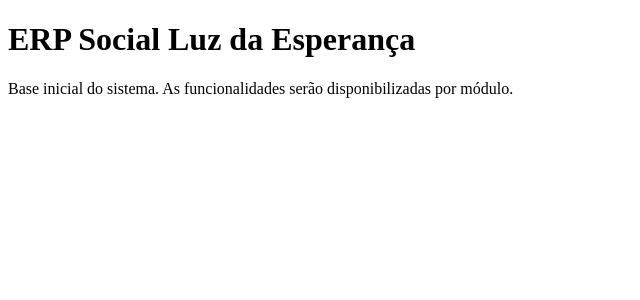
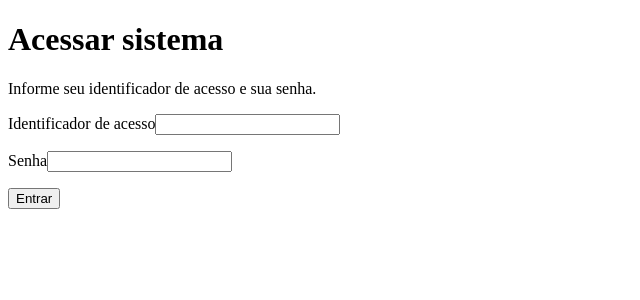
Before and after one commit to luz-da-esperanca/ERP, a React (Vite) app: page / in a window 1280 px wide. Shown: the top 300 px of the page, without its empty margins (0-640 px from the left). Built offline with nearby package versions, Linux system fonts and the light colour scheme.

Commit message:
feat(auth): add client login and protected navigation

```diff
--- a/src/client/app.tsx
+++ b/src/client/app.tsx
@@ -1,8 +1,135 @@
-export function App() {
+import { useEffect, useRef, useState } from 'react';
+import {
+  clearAuthSession,
+  createInitialAuthState,
+  markSessionUnavailable,
+  resolveAuthSession,
+  type AuthService,
+  type AuthSession,
+  type AuthState,
+} from './auth/auth-state.ts';
+import { LoginForm } from './auth/login-form.tsx';
+import {
+  ProtectedRoute,
+  type ProtectedRouteDefinition,
+} from './navigation/protected-route.tsx';
+
+export interface AppProps {
+  readonly authService?: AuthService;
+  readonly hubRoute?: ProtectedRouteDefinition;
+}
+
+function useAuthState(authService: AuthService | undefined) {
+  const [authState, setAuthState] = useState(createInitialAuthState);
+  const resolutionVersion = useRef(0);
+
+  useEffect(() => {
+    if (authService === undefined) return;
+
+    let isCurrent = true;
+    const currentResolutionVersion = resolutionVersion.current + 1;
+    resolutionVersion.current = currentResolutionVersion;
+
+    void authService.getSession()
+      .then((session) => {
+        if (isCurrent && resolutionVersion.current === currentResolutionVersion) {
+          setAuthState(resolveAuthSession(session));
+        }
+      })
+      .catch(() => {
+        if (isCurrent && resolutionVersion.current === currentResolutionVersion) {
+          setAuthState(markSessionUnavailable());
+        }
+      });
+
+    return () => { isCurrent = false; };
+  }, [authService]);
+
+  const replaceAuthState = (nextState: AuthState) => {
+    resolutionVersion.current += 1;
+    setAuthState(nextState);
+  };
+
+  const clearSession = () => {
+    resolutionVersion.current += 1;
+    setAuthState((state) => clearAuthSession(state));
+  };
+
+  return { authState, replaceAuthState, clearSession };
+}
+
+function AccessDeniedPage() {
   return (
     <main>
-      <h1>ERP Social Luz da Esperança</h1>
-      <p>Base inicial do sistema. As funcionalidades serão disponibilizadas por módulo.</p>
+      <h1>Acesso não permitido</h1>
+      <p>Seu perfil não possui acesso a esta área.</p>
     </main>
   );
 }
+
+interface HubPageProps {
+  readonly displayName: string;
+  readonly onSignOut: () => void;
+}
+
+function HubPage({ displayName, onSignOut }: HubPageProps) {
+  return (
+    <main>
+      <h1>Área inicial</h1>
+      <p>{displayName}</p>
+      <button type="button" onClick={onSignOut}>Sair</button>
+    </main>
+  );
+}
+
+export function App({ authService, hubRoute }: AppProps) {
+  const { authState, replaceAuthState, clearSession } = useAuthState(authService);
+  const [path, setPath] = useState(() => window.location.pathname);
+
+  useEffect(() => {
+    const handlePopState = () => setPath(window.location.pathname);
+    window.addEventListener('popstate', handlePopState);
+    return () => window.removeEventListener('popstate', handlePopState);
+  }, []);
+
+  const navigate = (destination: string) => {
+    if (window.location.pathname === destination) return;
+    window.history.pushState({}, '', destination);
+    setPath(destination);
+  };
+
+  const signOut = () => {
+    clearSession();
+    navigate('/login');
+    if (authService !== undefined) void authService.signOut().catch(() => undefined);
+  };
+
+  const authenticate = (session: AuthSession) => {
+    replaceAuthState(resolveAuthSession(session));
+    navigate(hubRoute === undefined ? '/access-denied' : hubRoute.destination);
+  };
+
+  const displayName = authState.status === 'authenticated'
+    ? authState.session.operator.displayName
+    : '';
+
+  if (hubRoute !== undefined && path === hubRoute.destination) {
+    return (
+      <ProtectedRoute
+        requiredProfile={hubRoute.requiredProfile}
+        authState={authState}
+        onNavigate={navigate}
+      >
+        <HubPage displayName={displayName} onSignOut={signOut} />
+      </ProtectedRoute>
+    );
+  }
+
+  if (path === '/access-denied') return <AccessDeniedPage />;
+  return (
+    <LoginForm
+      {...(authService === undefined ? {} : { authService })}
+      onAuthenticated={authenticate}
+    />
+  );
+}
--- /dev/null
+++ b/src/client/auth/login-form.tsx
@@ -0,0 +1,130 @@
+import { useState, type FormEvent } from 'react';
+import type { AuthService, AuthSession } from './auth-state.ts';
+
+interface FieldErrors {
+  readonly loginIdentifier?: string;
+  readonly password?: string;
+}
+
+interface LoginFormProps {
+  readonly authService?: AuthService;
+  readonly onAuthenticated: (session: AuthSession) => void;
+}
+
+function validateCredentials(loginIdentifier: string, password: string): FieldErrors {
+  const normalizedLogin = loginIdentifier.trim();
+  const loginError = normalizedLogin.length === 0
+    ? 'Informe seu identificador de acesso.'
+    : normalizedLogin.length < 3 || normalizedLogin.length > 120 || /\s/.test(normalizedLogin)
+      ? 'Informe um identificador entre 3 e 120 caracteres, sem espaços.'
+      : undefined;
+  const passwordError = password.length === 0
+    ? 'Informe sua senha.'
+    : password.length > 128
+      ? 'A senha deve ter no máximo 128 caracteres.'
+      : undefined;
+
+  return {
+    ...(loginError === undefined ? {} : { loginIdentifier: loginError }),
+    ...(passwordError === undefined ? {} : { password: passwordError }),
+  };
+}
+
+export function LoginForm({ authService, onAuthenticated }: LoginFormProps) {
+  const [loginIdentifier, setLoginIdentifier] = useState('');
+  const [password, setPassword] = useState('');
+  const [fieldErrors, setFieldErrors] = useState<FieldErrors>({});
+  const [submissionError, setSubmissionError] = useState<string | null>(null);
+  const [isSubmitting, setIsSubmitting] = useState(false);
+
+  const submit = async (event: FormEvent<HTMLFormElement>) => {
+    event.preventDefault();
+    const errors = validateCredentials(loginIdentifier, password);
+    setFieldErrors(errors);
+    setSubmissionError(null);
+
+    if (errors.loginIdentifier !== undefined || errors.password !== undefined) return;
+
+    if (authService === undefined) {
+      setSubmissionError('Não foi possível acessar o sistema. Tente novamente em instantes.');
+      return;
+    }
+
+    setIsSubmitting(true);
+
+    try {
+      const result = await authService.signIn({ loginIdentifier, password });
+      if (result.status === 'authenticated') {
+        setIsSubmitting(false);
+        onAuthenticated(result.session);
+        return;
+      }
+
+      setSubmissionError(
+        result.status === 'invalid-credentials'
+          ? 'Não foi possível acessar com os dados informados. Confira e tente novamente.'
+          : 'Não foi possível acessar o sistema. Tente novamente em instantes.',
+      );
+    } catch {
+      setSubmissionError('Não foi possível acessar o sistema. Tente novamente em instantes.');
+    }
+
+    setIsSubmitting(false);
+  };
+
+  return (
+    <main>
+      <h1>Acessar sistema</h1>
+      <form noValidate aria-busy={isSubmitting} onSubmit={submit}>
+        <p>Informe seu identificador de acesso e sua senha.</p>
+        <p>
+          <label htmlFor="login-identifier">Identificador de acesso</label>
+          <input
+            id="login-identifier"
+            name="loginIdentifier"
+            type="text"
+            autoComplete="username"
+            minLength={3}
+            maxLength={120}
+            required
+            disabled={isSubmitting}
+            aria-invalid={fieldErrors.loginIdentifier !== undefined}
+            aria-describedby={fieldErrors.loginIdentifier === undefined ? undefined : 'login-identifier-error'}
+            value={loginIdentifier}
+            onChange={(event) => {
+              setLoginIdentifier(event.target.value);
+              setFieldErrors({});
+            }}
+          />
+          {fieldErrors.loginIdentifier === undefined ? null : (
+            <span id="login-identifier-error" role="alert">{fieldErrors.loginIdentifier}</span>
+          )}
+        </p>
+        <p>
+          <label htmlFor="password">Senha</label>
+          <input
+            id="password"
+            name="password"
+            type="password"
+            autoComplete="current-password"
+            maxLength={128}
+            required
+            disabled={isSubmitting}
+            aria-invalid={fieldErrors.password !== undefined}
+            aria-describedby={fieldErrors.password === undefined ? undefined : 'password-error'}
+            value={password}
+            onChange={(event) => {
+              setPassword(event.target.value);
+              setFieldErrors({});
+            }}
+          />
+          {fieldErrors.password === undefined ? null : (
+            <span id="password-error" role="alert">{fieldErrors.password}</span>
+          )}
+        </p>
+        {submissionError === null ? null : <p role="alert">{submissionError}</p>}
+        <button type="submit" disabled={isSubmitting}>{isSubmitting ? 'Entrando…' : 'Entrar'}</button>
+      </form>
+    </main>
+  );
+}
--- /dev/null
+++ b/src/client/navigation/protected-route.tsx
@@ -0,0 +1,53 @@
+import { useEffect } from 'react';
+import type { AuthProfile, AuthState } from '../auth/auth-state.ts';
+
+export interface ProtectedRouteDefinition {
+  readonly destination: string;
+  readonly requiredProfile: AuthProfile;
+}
+
+type RouteGuardOutcome = 'allowed' | 'loading' | 'unauthenticated' | 'forbidden' | 'unavailable';
+
+export interface ProtectedRouteProps {
+  readonly requiredProfile: AuthProfile;
+  readonly authState: AuthState;
+  readonly onNavigate: (destination: string) => void;
+  readonly children: React.ReactNode;
+}
+
+export function getRouteGuardOutcome(
+  authState: AuthState,
+  requiredProfile: AuthProfile,
+): RouteGuardOutcome {
+  if (authState.status === 'resolving') return 'loading';
+  if (authState.status === 'unavailable') return 'unavailable';
+  if (authState.status === 'unauthenticated') return 'unauthenticated';
+
+  return authState.session.operator.profiles.includes(requiredProfile) ? 'allowed' : 'forbidden';
+}
+
+export function ProtectedRoute({ requiredProfile, authState, onNavigate, children }: ProtectedRouteProps) {
+  const outcome = getRouteGuardOutcome(authState, requiredProfile);
+
+  useEffect(() => {
+    if (outcome === 'unauthenticated') onNavigate('/login');
+    if (outcome === 'forbidden') onNavigate('/access-denied');
+  }, [onNavigate, outcome]);
+
+  if (outcome === 'allowed') return children;
+
+  if (outcome === 'loading') {
+    return <main aria-busy="true"><h1>Verificando acesso</h1></main>;
+  }
+
+  if (outcome === 'unavailable') {
+    return (
+      <main>
+        <h1>Não foi possível verificar o acesso</h1>
+        <p>Tente novamente em instantes.</p>
+      </main>
+    );
+  }
+
+  return null;
+}
```
Also changed, not shown: 1 other file (tests, documents, lock files or other folders).
